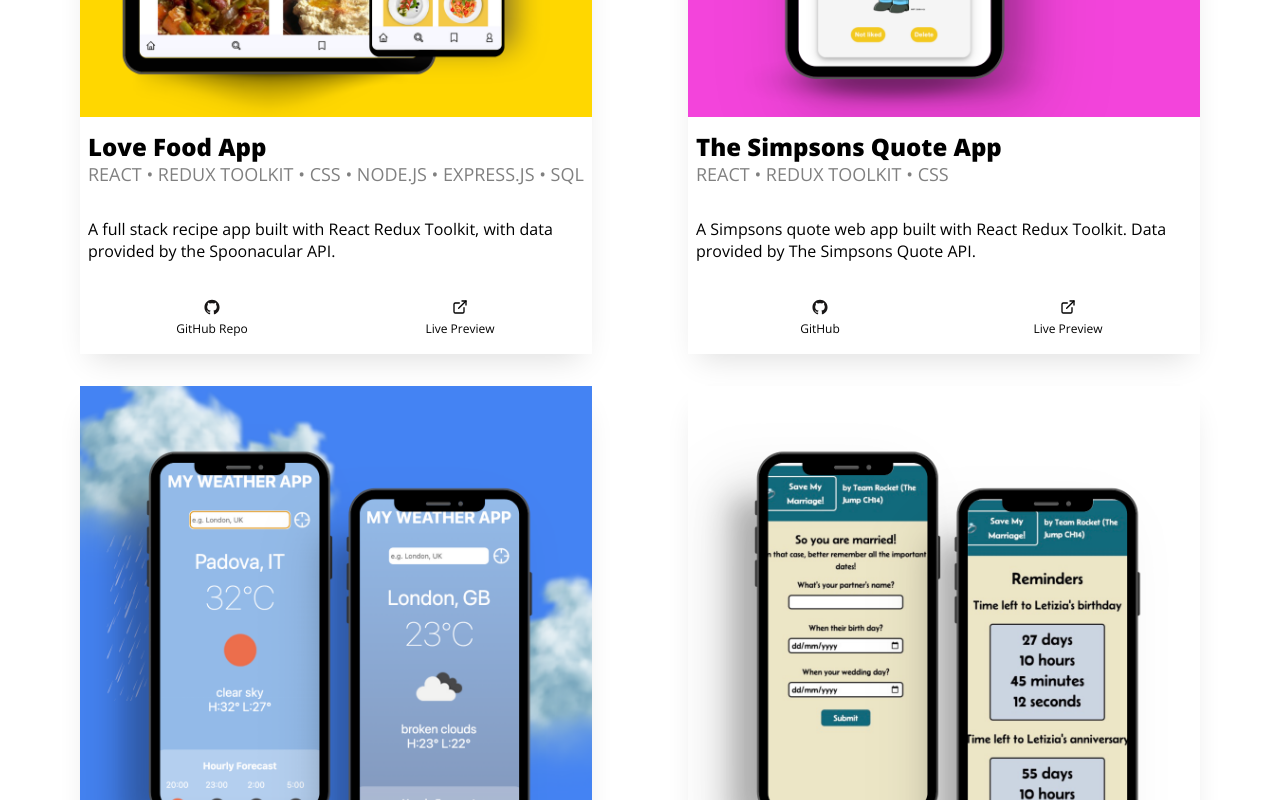
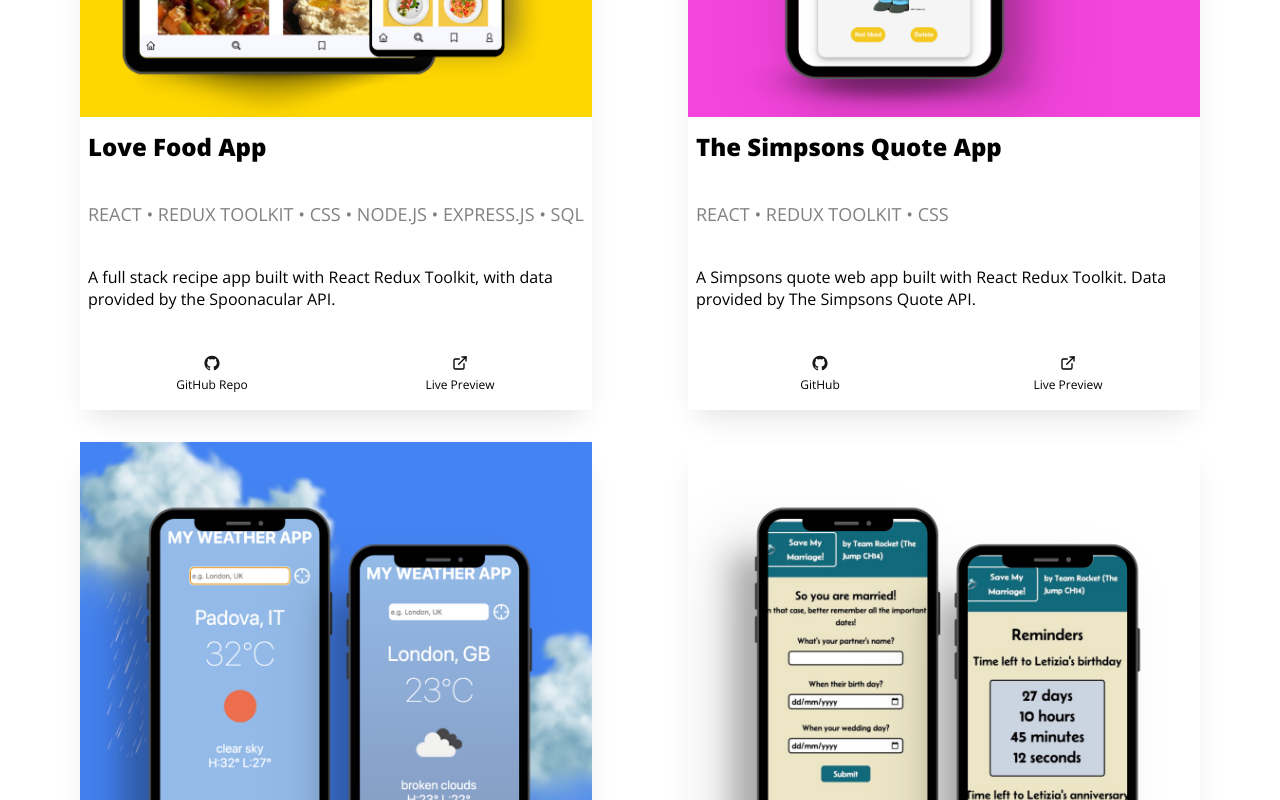
Before and after one commit to letizia-sorrentino/my-portfolio, a React (Create React App) app: page / in a window 1280 px wide. Shown: the part 840-1640 px from the top of the page. Built offline with nearby package versions, Linux system fonts and the light colour scheme.

Commit message:
fixed bug

```diff
--- a/src/styles/Work.css
+++ b/src/styles/Work.css
@@ -43,6 +43,7 @@
     display: grid;
     grid-template-rows: 2rem 3.5rem 5rem 3rem;
     padding: 0.5rem;
+    gap: 0.5rem;
 }
 
 .projectTitle {
@@ -103,6 +104,11 @@
         height: auto;
 
     }
+
+    .projectCardInfo {
+        grid-template-rows: 4rem 3.5rem 5rem 3rem;
+
+    }
 }
 
 /* Desktop */
```
